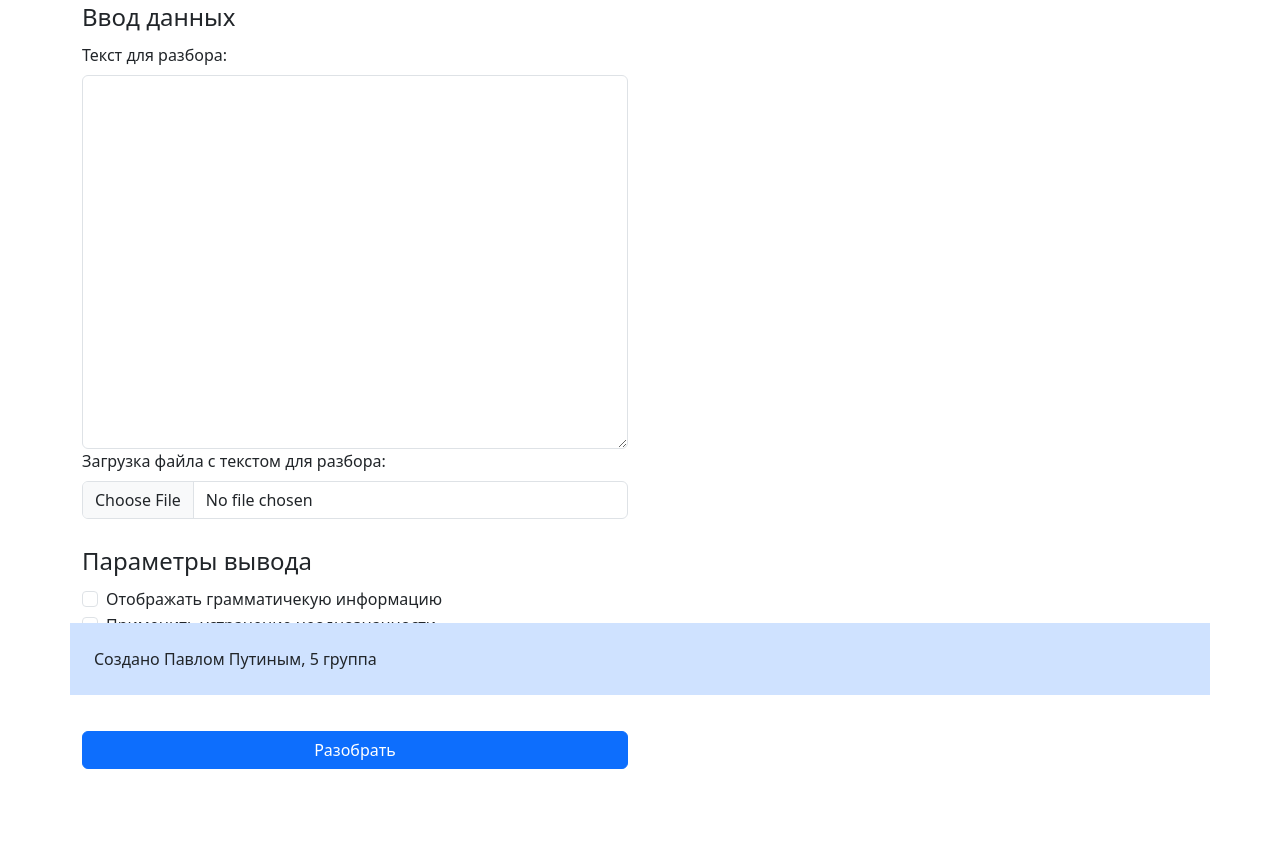
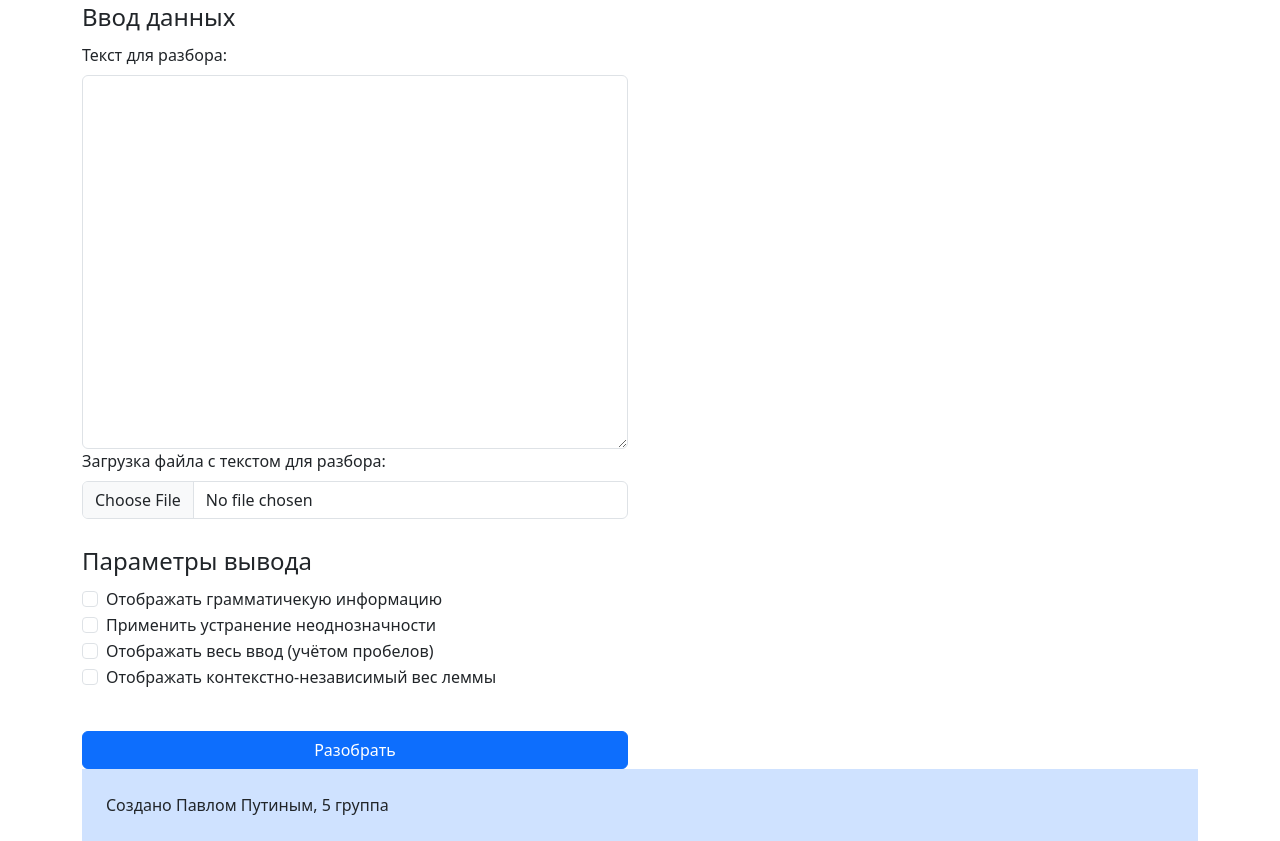
Before and after one commit to PavelPutin/webmystem3, a Flask app: template templates/index.html in a window 1280 px wide. Shown: the part 105-946 px from the top of the page. Before the commit the page ends 874 px from the top, so only its background shows below. Run offline with Flask 3, Linux system fonts and the light colour scheme; the template is opened without the code that fills it, so the values that code supplies are empty.

Commit message:
Исправлен футер: на маленьком экране из-за него не было видно кнопки

```diff
--- a/templates/index.html
+++ b/templates/index.html
@@ -132,7 +132,7 @@
             </ul>
         </div>
     </main>
-    <footer class=" container bg-primary-subtle p-4 navbar fixed-bottom">
+    <footer class="container bg-primary-subtle p-4 navbar">
         Создано Павлом Путиным, 5 группа
     </footer>
     <script src="https://cdn.jsdelivr.net/npm/bootstrap@5.3.0-alpha3/dist/js/bootstrap.bundle.min.js" integrity="sha384-ENjdO4Dr2bkBIFxQpeoTz1HIcje39Wm4jDKdf19U8gI4ddQ3GYNS7NTKfAdVQSZe" crossorigin="anonymous"></script>
```
